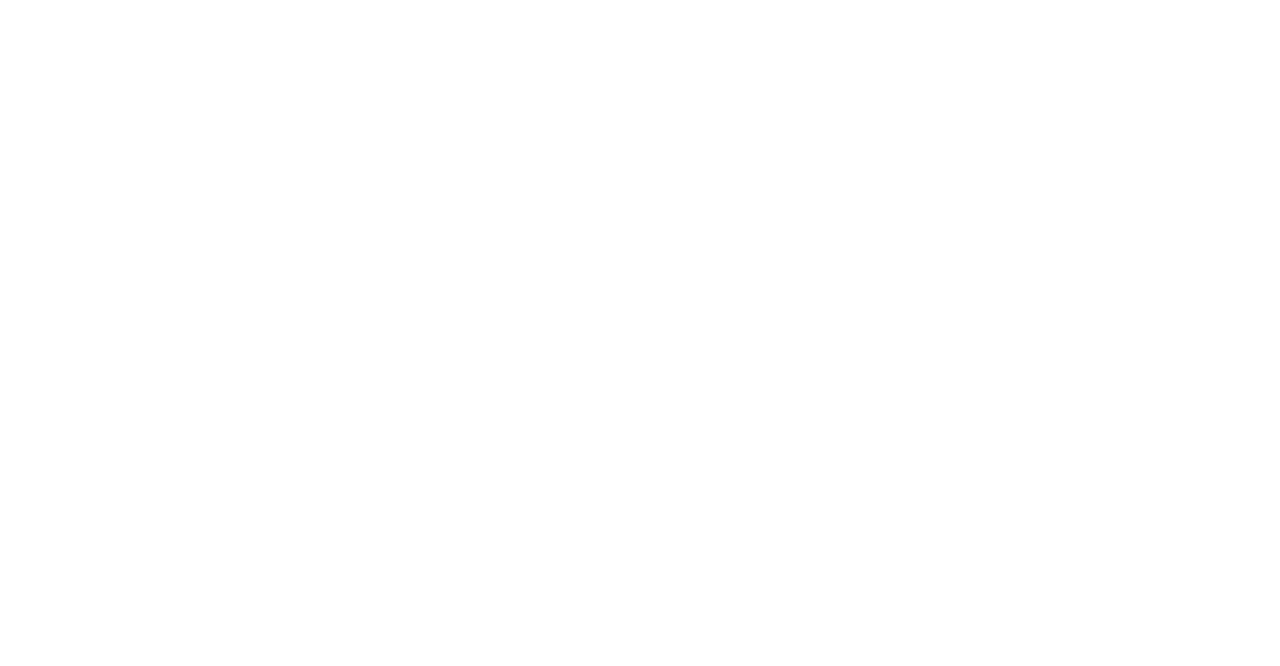
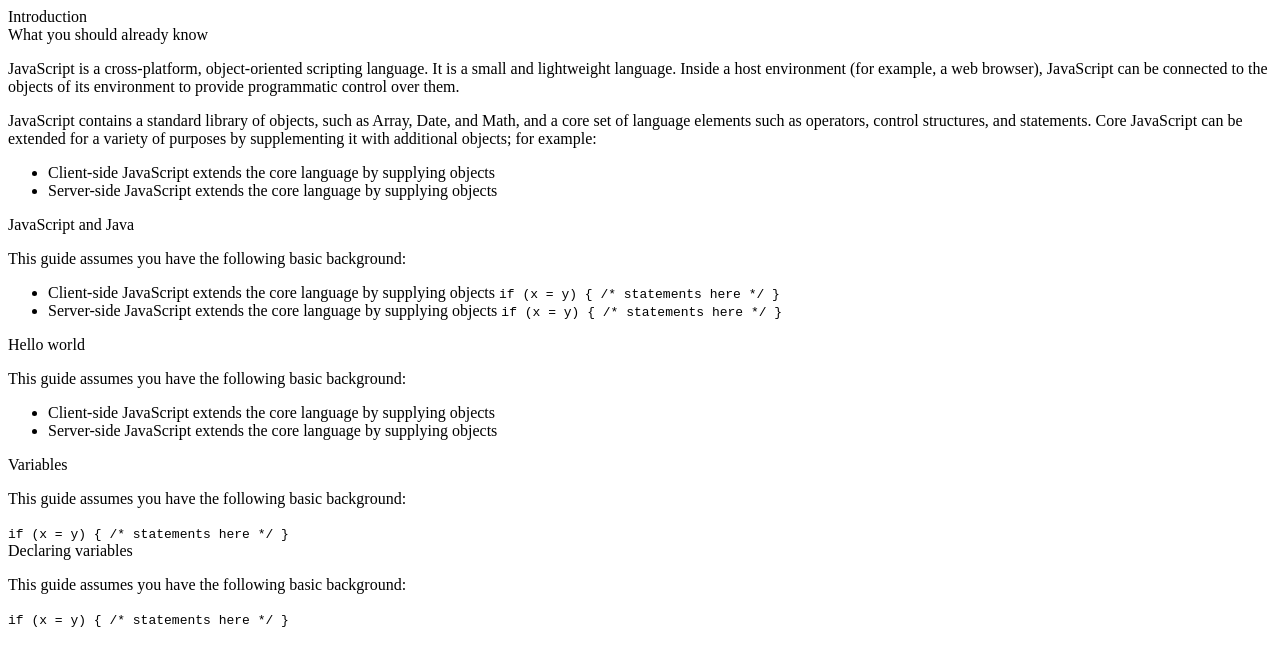
Before and after one commit to rindrajosia/lastTrial, a plain HTML site: page fcc-test-suite-template-master/index.html in a window 1280 px wide. Drawn offline with Linux system fonts and the light colour scheme.

Commit message:
Addin main content

```diff
--- a/fcc-test-suite-template-master/index.html
+++ b/fcc-test-suite-template-master/index.html
@@ -7,6 +7,80 @@
   </head>
 
   <body>
+    <main id="main-doc">
+      <section class="main-section" id="Introduction">
+        <header>Introduction</header>
+      </section>
+      <section class="main-section" id="What_you_should_already_know">
+        <header>What you should already know</header>
+        <p>
+          JavaScript is a cross-platform, object-oriented scripting language. It
+          is a small and lightweight language. Inside a host environment (for
+          example, a web browser), JavaScript can be connected to the objects of
+          its environment to provide programmatic control over them.
+        </p>
+
+        <p>
+          JavaScript contains a standard library of objects, such as Array, Date,
+          and Math, and a core set of language elements such as operators, control
+          structures, and statements. Core JavaScript can be extended for a
+          variety of purposes by supplementing it with additional objects; for
+          example:
+        </p>
+        <ul>
+          <li>
+            Client-side JavaScript extends the core language by supplying objects
+
+          </li>
+          <li>
+            Server-side JavaScript extends the core language by supplying objects
+
+          </li>
+        </ul>
+
+      </section>
+      <section class="main-section" id="JavaScript_and_Java">
+        <header>JavaScript and Java</header>
+        <p>This guide assumes you have the following basic background:</p>
+        <ul>
+          <li>
+            Client-side JavaScript extends the core language by supplying objects
+            <code>if (x = y) { /* statements here */ }</code>
+
+          </li>
+          <li>
+            Server-side JavaScript extends the core language by supplying objects
+            <code>if (x = y) { /* statements here */ }</code>
+
+          </li>
+        </ul>
+      </section>
+      <section class="main-section" id="Hello_world">
+        <header>Hello world</header>
+        <p>This guide assumes you have the following basic background:</p>
+        <ul>
+          <li>
+            Client-side JavaScript extends the core language by supplying objects
+
+          </li>
+          <li>
+            Server-side JavaScript extends the core language by supplying objects
+
+          </li>
+        </ul>
+      </section>
+      <section class="main-section" id="Variables">
+        <header>Variables</header>
+        <p>This guide assumes you have the following basic background:</p>
+        <code>if (x = y) { /* statements here */ }</code>
+      </section>
+      <section class="main-section" id="Declaring_variables">
+        <header>Declaring variables</header>
+        <p>This guide assumes you have the following basic background:</p>
+        <code>if (x = y) { /* statements here */ }</code>
+      </section>
+
+    </main>
     <script src="https://cdn.freecodecamp.org/testable-projects-fcc/v1/bundle.js"></script>
 
     <!--
```
